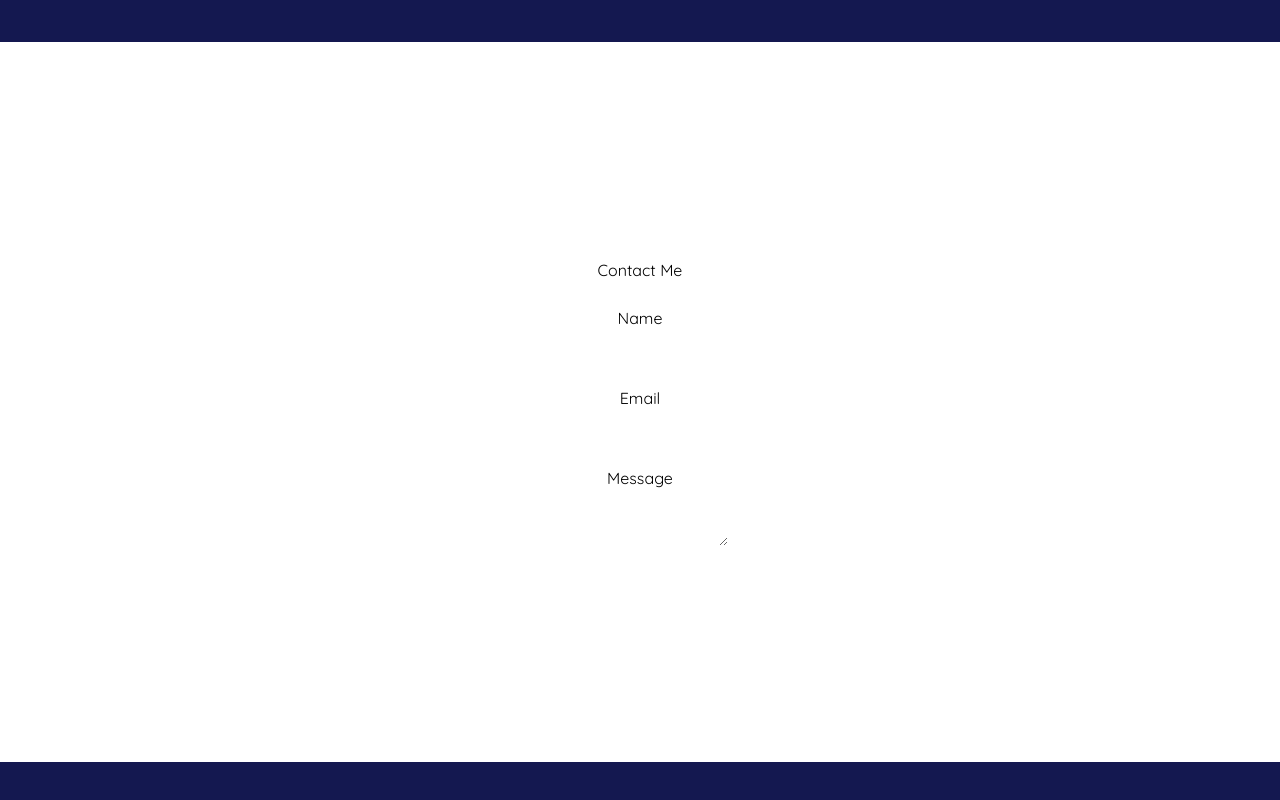
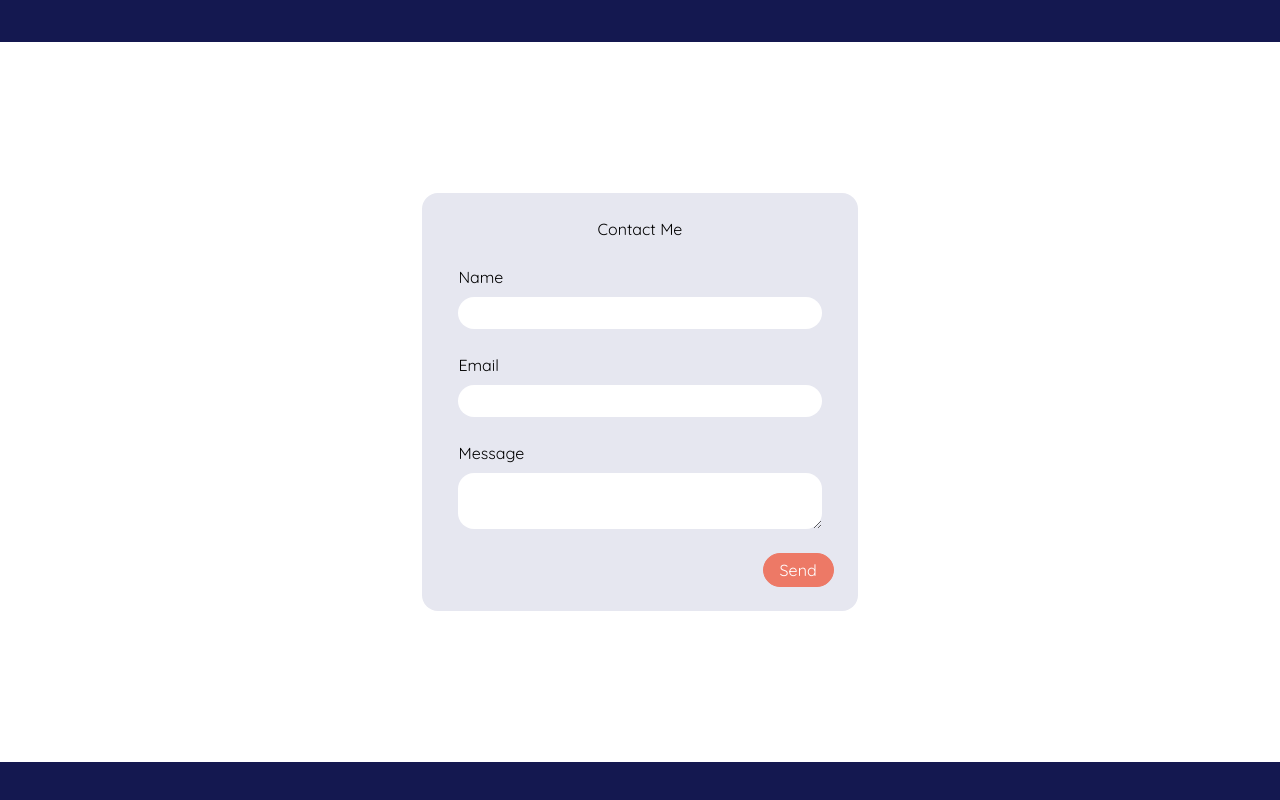
Before and after one commit to AimeeHa/Profile, a React (Vite) app in the folder react/profile/: page / in a window 1280 px wide. Shown: the part 2238-3038 px from the top of the page. Built offline with nearby package versions, Linux system fonts and the light colour scheme.

Commit message:
some small changes contact form

```diff
--- a/react/profile/src/App.jsx
+++ b/react/profile/src/App.jsx
@@ -39,7 +39,7 @@ function App() {
         // back to top button
         isVisible && (
           <div
-            className="bg-orange text-white fixed right-[24px] bottom-[24px] laptop:right-[48px] laptop:bottom-[48px] desktop:right-[48px] desktop:bottom-[48px] tablet:right-[48px] tablet:bottom-[48px] flex items-center justify-center rounded-[20px] p-[8px] cursor-pointer shadow-[rgba(100,100,111,.4)_0_7px_29px_0]"
+            className="bg-orange text-white fixed right-[24px] bottom-[24px] laptop:right-[48px] laptop:bottom-[48px] desktop:right-[48px] desktop:bottom-[48px] tablet:right-[48px] tablet:bottom-[48px] flex items-center justify-center rounded-[20px] p-[8px] cursor-pointer shadow-[0px_1px_12px_-2px_#2e3179c9]"
             onClick={(e) => {
               e.preventDefault();
               handleBackToTop();
--- a/react/profile/src/components/Contact.jsx
+++ b/react/profile/src/components/Contact.jsx
@@ -2,8 +2,8 @@ export default function Contact() {
   return (
     <>
       <section id="contact" name="contact" className="section-root flex-col">
-        <div>Contact Me</div>
-        <form className="flex flex-col gap-6">
+        <form className="w-2/5 flex flex-col gap-6 p-[24px] bg-[#e6e7f0] rounded-[16px]">
+          <div className="text-center">Contact Me</div>
           <div className="form-div">
             <label htmlFor="name">Name</label>
             <input type="text" id="name" />
@@ -16,6 +16,12 @@ export default function Contact() {
             <label htmlFor="message">Message</label>
             <textarea id="message" />
           </div>
+          <button
+            type="submit"
+            className="download-btn self-end w-max px-[16px] py-[4px]"
+          >
+            Send
+          </button>
         </form>
       </section>
     </>
--- a/react/profile/src/components/Projects.jsx
+++ b/react/profile/src/components/Projects.jsx
@@ -10,7 +10,7 @@ export default function Projects() {
         {projects.map((project, i) => (
           <div
             key={i}
-            className="h-[50%] flex items-center justify-center bg-beige border-solid border-[1px] border-lightbeige rounded-[36px] hover:bg-orange hover:border-orange cursor-pointer text-white"
+            className="h-[50%] flex items-center justify-center bg-beige border-solid border-[1px] border-lightbeige rounded-[16px] hover:bg-orange hover:border-orange cursor-pointer text-white"
           >
             {project}
           </div>
--- a/react/profile/src/index.css
+++ b/react/profile/src/index.css
@@ -13,6 +13,15 @@
     @apply w-full h-full flex flex-col justify-center items-center gap-2;
   }
 
+  .form-div > * {
+    @apply w-full px-[12px];
+  }
+
+  .form-div > input,
+  .form-div > textarea {
+    @apply w-[calc(100%-24px)] py-[4px] rounded-[16px];
+  }
+
   /* nav bar items on non-mobile devices */
   .nav-items {
     @apply flex flex-row h-[75%] items-end hover:cursor-pointer;
@@ -24,7 +33,7 @@
   }
 
   .download-btn {
-    @apply flex flex-row gap-[4px] items-center justify-center pr-[8px] pl-[12px] py-[2px] border-[1px] border-solid rounded-[18px]  text-primary bg-orange border-orange tablet:w-[152px] hover:bg-blue hover:border-blue hover:text-white hover:cursor-pointer;
+    @apply flex flex-row gap-[4px] items-center justify-center pr-[8px] pl-[12px] py-[2px] border-[1px] border-solid rounded-[18px]  text-primary bg-orange border-orange tablet:w-[152px] hover:bg-blue hover:border-blue hover:text-white hover:cursor-pointer transition ease-in-out duration-300;
   }
 }
 
```
